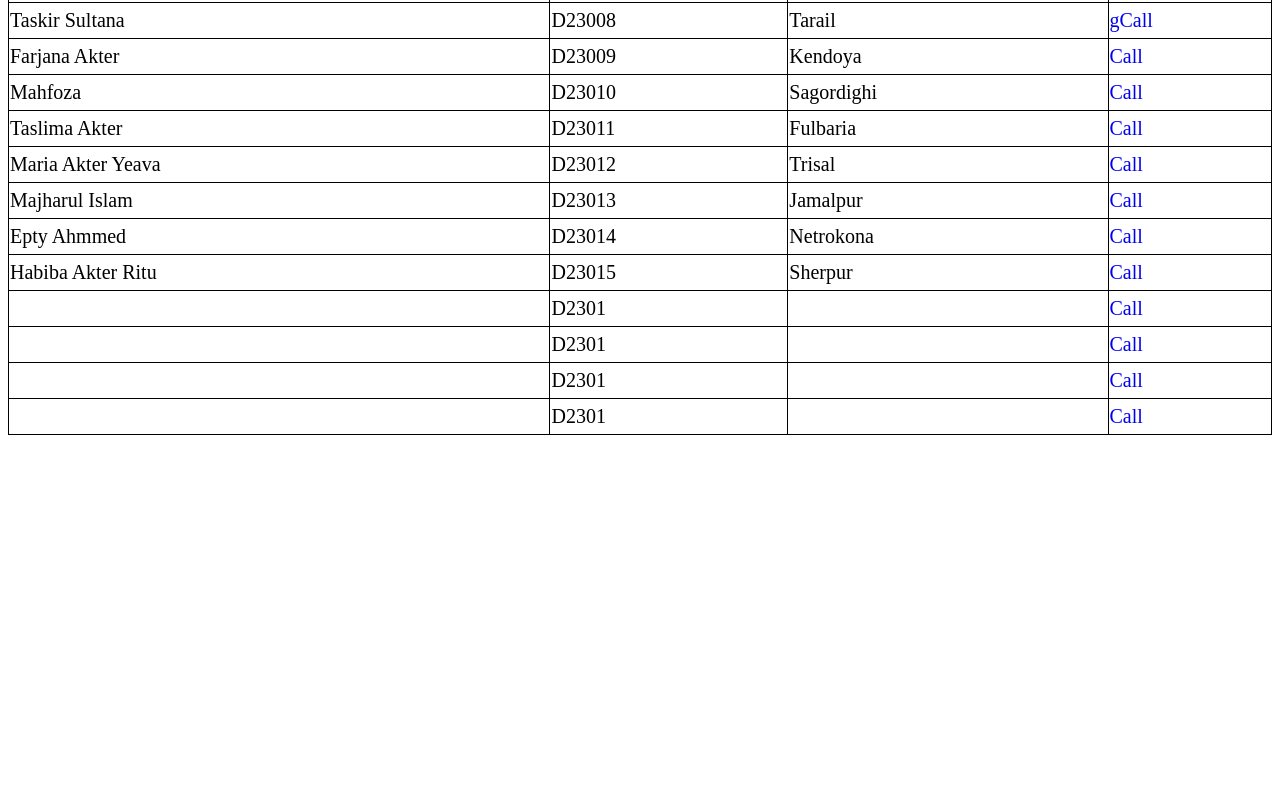
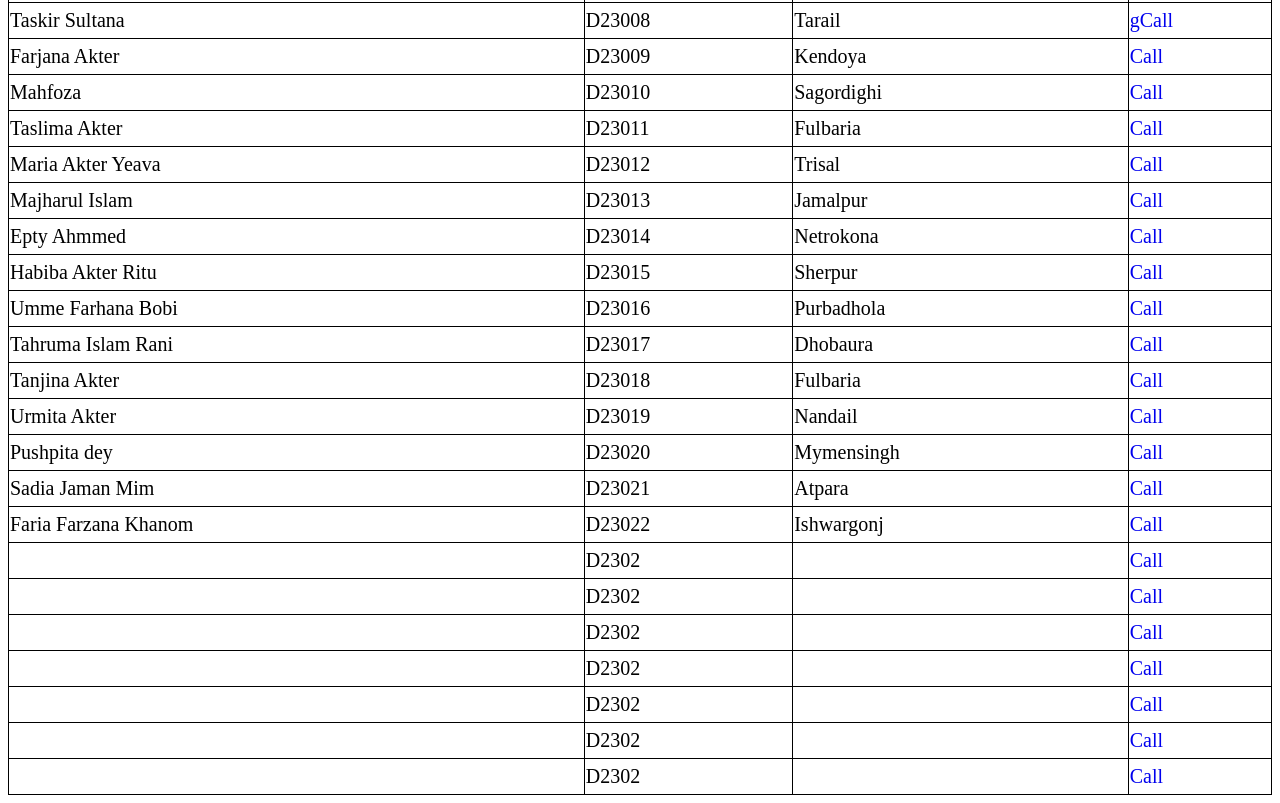
Before and after one commit to aminulislam1116/care-nursing, a plain HTML site: page diploma.html in a window 1280 px wide. Shown: the part 445-1248 px from the top of the page. Before the commit the page ends 888 px from the top, so only its background shows below. Drawn offline with Linux system fonts and the light colour scheme.

Commit message:
Add files via upload

```diff
--- a/diploma.html
+++ b/diploma.html
@@ -11,7 +11,7 @@
     <hr>
     <div>
         <div class="btn">
-            <button onclick="document.location='bsc.html'">B.Sc Student List</button>
+            <button onclick="document.location='bsc.html'">Switch B.Sc Student List</button>
 
         </div>
 
@@ -121,26 +121,86 @@
                 <td><a href="tel:01912101889">Call</a></td>
             </tr>
             <tr>
+                <td>Umme Farhana Bobi</td>
+                <td>D23016</td>
+                <td>Purbadhola</td>
+                <td><a href="tel:01965212737">Call</a></td>
+            </tr>
+            <tr>
+                <td>Tahruma Islam Rani</td>
+                <td>D23017</td>
+                <td>Dhobaura</td>
+                <td><a href="tel:01906944515">Call</a></td>
+            </tr>
+            <tr>
+                <td>Tanjina Akter</td>
+                <td>D23018</td>
+                <td>Fulbaria</td>
+                <td><a href="tel:01848150779">Call</a></td>
+            </tr>
+            <tr>
+                <td>Urmita Akter</td>
+                <td>D23019</td>
+                <td>Nandail</td>
+                <td><a href="tel:01726227908">Call</a></td>
+            </tr>
+            <tr>
+                <td>Pushpita dey</td>
+                <td>D23020</td>
+                <td>Mymensingh</td>
+                <td><a href="tel:01828665278">Call</a></td>
+            </tr>
+            <tr>
+                <td>Sadia Jaman Mim</td>
+                <td>D23021</td>
+                <td>Atpara</td>
+                <td><a href="tel:01738820320">Call</a></td>
+            </tr>
+            <tr>
+                <td>Faria Farzana Khanom</td>
+                <td>D23022</td>
+                <td>Ishwargonj</td>
+                <td><a href="tel:01721980864">Call</a></td>
+            </tr>
+            <tr>
                 <td></td>
-                <td>D2301</td>
+                <td>D2302</td>
                 <td></td>
                 <td><a href="tel:01">Call</a></td>
             </tr>
             <tr>
                 <td></td>
-                <td>D2301</td>
+                <td>D2302</td>
                 <td></td>
                 <td><a href="tel:01">Call</a></td>
             </tr>
             <tr>
                 <td></td>
-                <td>D2301</td>
+                <td>D2302</td>
                 <td></td>
                 <td><a href="tel:01">Call</a></td>
             </tr>
             <tr>
                 <td></td>
-                <td>D2301</td>
+                <td>D2302</td>
+                <td></td>
+                <td><a href="tel:01">Call</a></td>
+            </tr>
+            <tr>
+                <td></td>
+                <td>D2302</td>
+                <td></td>
+                <td><a href="tel:01">Call</a></td>
+            </tr>
+            <tr>
+                <td></td>
+                <td>D2302</td>
+                <td></td>
+                <td><a href="tel:01">Call</a></td>
+            </tr>
+            <tr>
+                <td></td>
+                <td>D2302</td>
                 <td></td>
                 <td><a href="tel:01">Call</a></td>
             </tr>
```
Also changed, not shown: bsc.html (+65 -5 lines).
